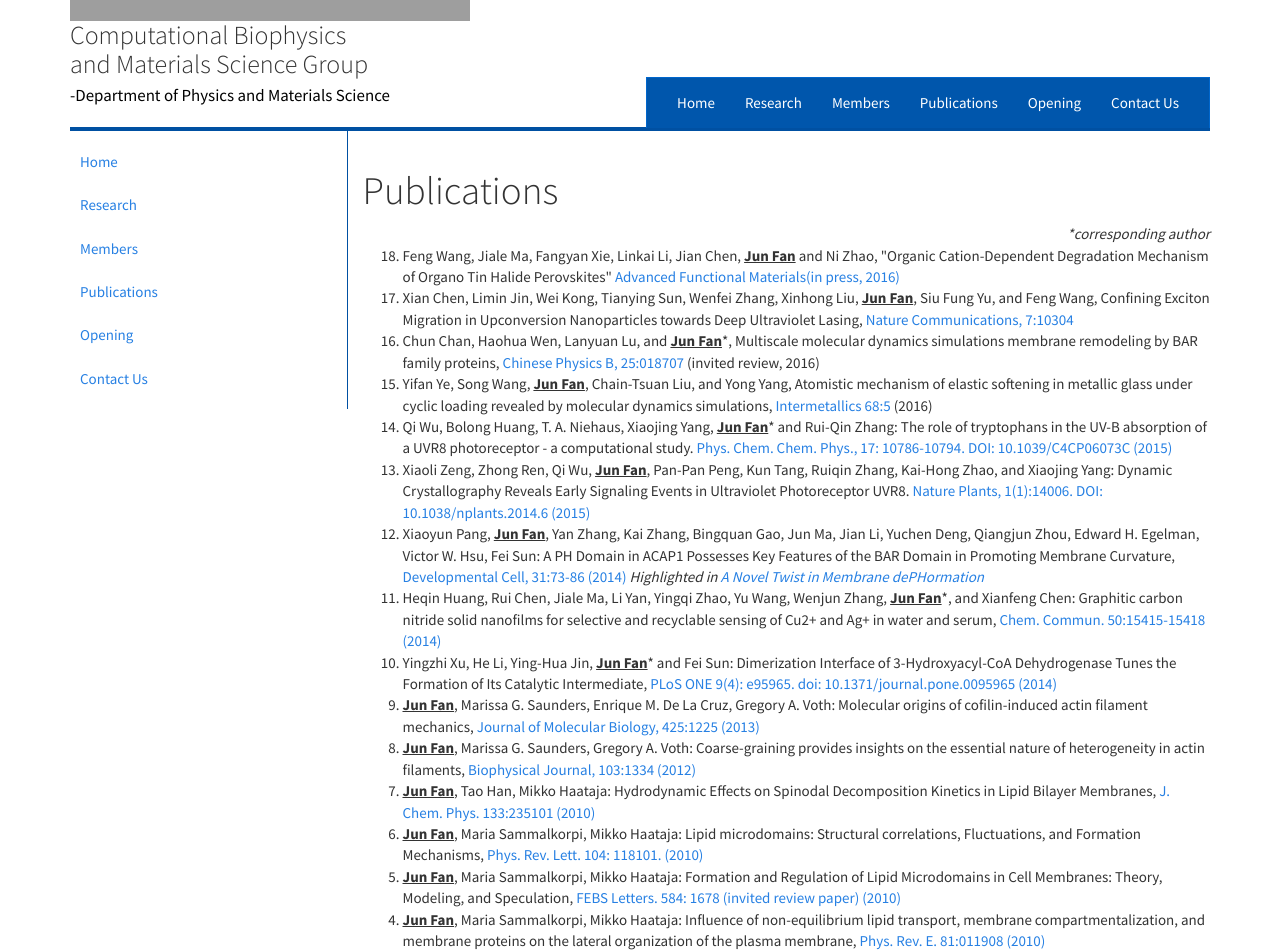
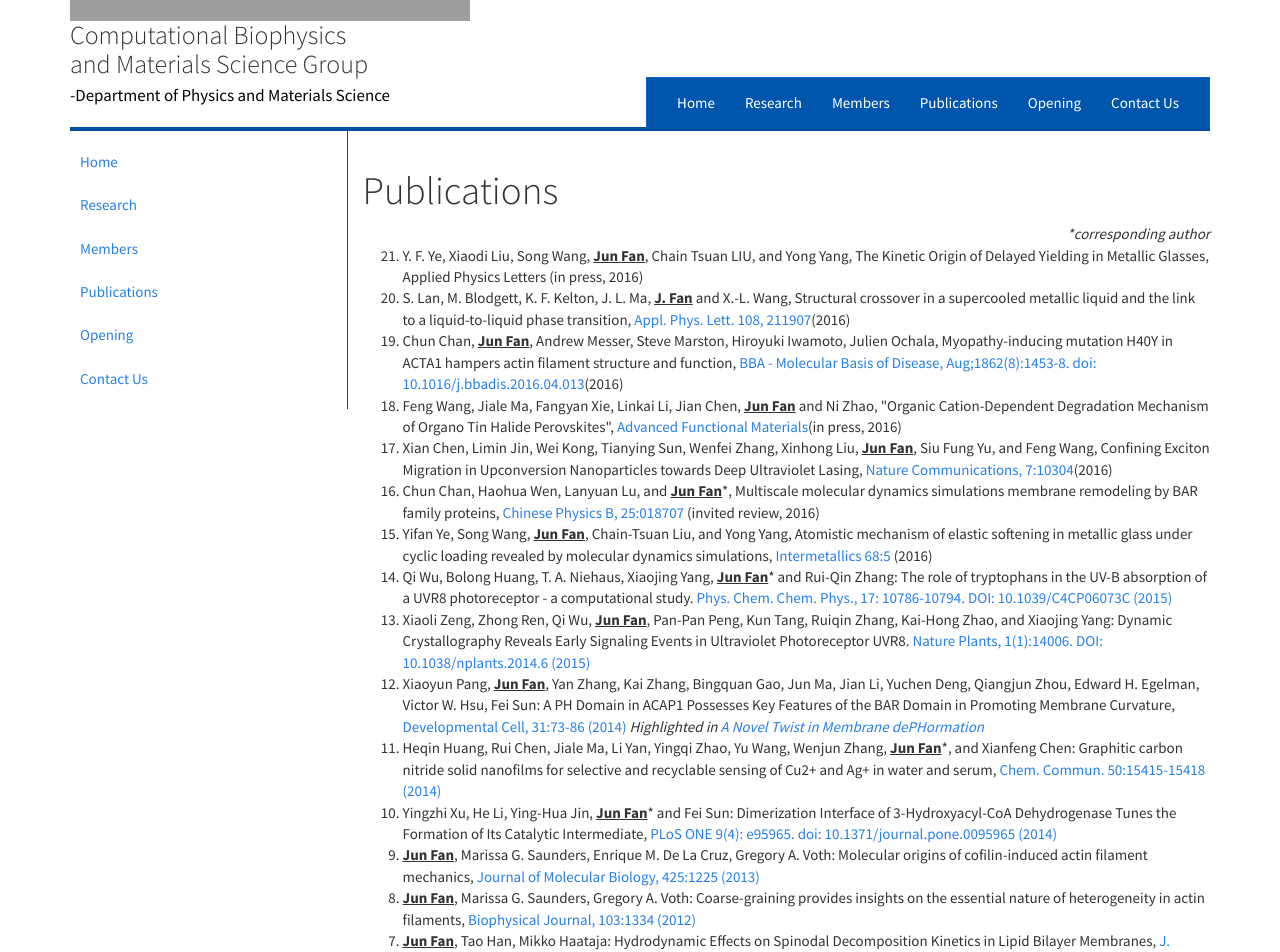
Before and after one commit to computational-physics/combo-website, a PHP site: page /publications/index.php in a window 1280 px wide. Shown: the part 300-1252 px from the top of the page. Run offline with PHP 8.4, Linux system fonts and the light colour scheme; grey boxes are pictures that could not be loaded.

Commit message:
update publication

```diff
--- a/main/publications/index.php
+++ b/main/publications/index.php
@@ -28,8 +28,11 @@
 					</div>
 					<div class="col-sm-12">
                         <ol id="publication-list" reversed>
-                            <li>Feng Wang, Jiale Ma, Fangyan Xie, Linkai Li, Jian Chen, <u><b>Jun Fan</b></u> and Ni Zhao, "Organic Cation-Dependent Degradation Mechanism of Organo Tin Halide Perovskites" <a href="http://dx.doi.org/10.1002/adfm.201505127">Advanced Functional Materials(in press, 2016)</a></li>
-                            <li>Xian Chen, Limin Jin, Wei Kong, Tianying Sun, Wenfei Zhang, Xinhong Liu, <u><b>Jun Fan</b></u>, Siu Fung Yu, and Feng Wang, Confining Exciton Migration in Upconversion Nanoparticles towards Deep Ultraviolet Lasing, <a href="http://www.nature.com/ncomms/2016/160107/ncomms10304">Nature Communications, 7:10304</a></li>
+                        	<li>Y. F. Ye, Xiaodi Liu, Song Wang, <u><b>Jun Fan</b></u>, Chain Tsuan LIU, and Yong Yang, The Kinetic Origin of Delayed Yielding in Metallic Glasses, Applied Physics Letters (in press, 2016)</li>
+                            <li>S. Lan, M. Blodgett, K. F. Kelton, J. L. Ma, <u><b>J. Fan</b></u> and X.-L. Wang, Structural crossover in a supercooled metallic liquid and the link to a liquid-to-liquid phase transition, <a href="http://dx.doi.org/10.1063/1.4952724">Appl. Phys. Lett. 108, 211907</a>(2016)</li>
+                        	<li>Chun Chan, <u><b>Jun Fan</b></u>, Andrew Messer, Steve Marston, Hiroyuki Iwamoto, Julien Ochala, Myopathy-inducing mutation H40Y in ACTA1 hampers actin filament structure and function, <a href="http://www.sciencedirect.com/science/article/pii/S0925443916300904">BBA - Molecular Basis of Disease, Aug;1862(8):1453-8. doi: 10.1016/j.bbadis.2016.04.013</a>(2016)</li>
+                            <li>Feng Wang, Jiale Ma, Fangyan Xie, Linkai Li, Jian Chen, <u><b>Jun Fan</b></u> and Ni Zhao, "Organic Cation-Dependent Degradation Mechanism of Organo Tin Halide Perovskites", <a href="http://dx.doi.org/10.1002/adfm.201505127">Advanced Functional Materials</a>(in press, 2016)</li>
+                            <li>Xian Chen, Limin Jin, Wei Kong, Tianying Sun, Wenfei Zhang, Xinhong Liu, <u><b>Jun Fan</b></u>, Siu Fung Yu, and Feng Wang, Confining Exciton Migration in Upconversion Nanoparticles towards Deep Ultraviolet Lasing, <a href="http://www.nature.com/ncomms/2016/160107/ncomms10304/full/ncomms10304.html">Nature Communications, 7:10304</a>(2016)</li>
                             <li>Chun Chan, Haohua Wen, Lanyuan Lu, and <u><b>Jun Fan</b></u>*, Multiscale molecular dynamics simulations membrane remodeling by BAR family proteins, <a href="http://cpb.iphy.ac.cn/EN/abstract/abstract66287.shtml">Chinese Physics B, 25:018707</a> (invited review, 2016)</li>
                             <li>Yifan Ye, Song Wang, <u><b>Jun Fan</b></u>, Chain-Tsuan Liu, and Yong Yang, Atomistic mechanism of elastic softening in metallic glass under cyclic loading revealed by molecular dynamics simulations, <a href="http://www.sciencedirect.com/science/article/pii/S0966979515300649">Intermetallics 68:5</a> (2016) </li>
                             <li>Qi Wu, Bolong Huang, T. A. Niehaus, Xiaojing Yang, <u><b>Jun Fan</b></u>* and Rui-Qin Zhang: The role of tryptophans in the UV-B absorption of a UVR8 photoreceptor - a computational study. <a href="http://pubs.rsc.org/en/Content/ArticleLanding/2015/CP/C4CP06073C#!divAbstract">Phys. Chem. Chem. Phys., 17: 10786-10794. DOI: 10.1039/C4CP06073C (2015)</a></li>
```
Also changed, not shown: 1 other file.
